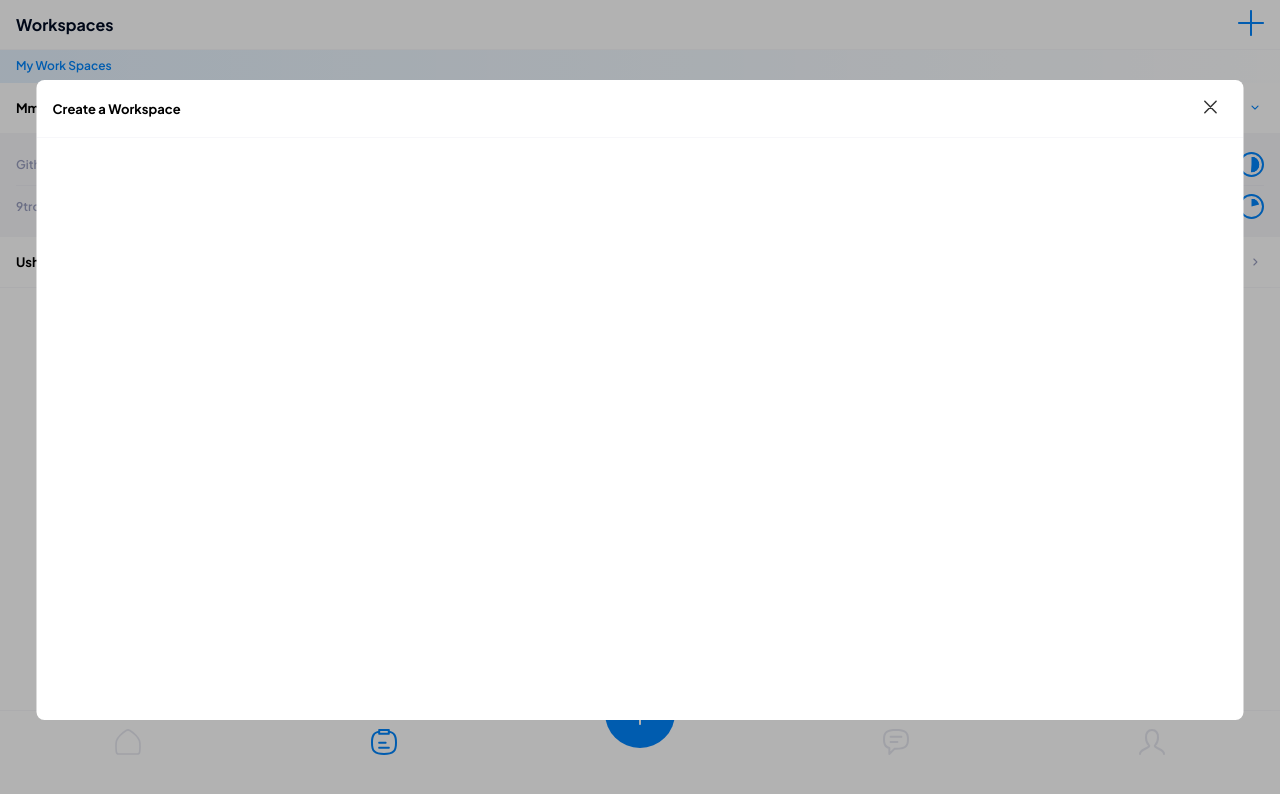
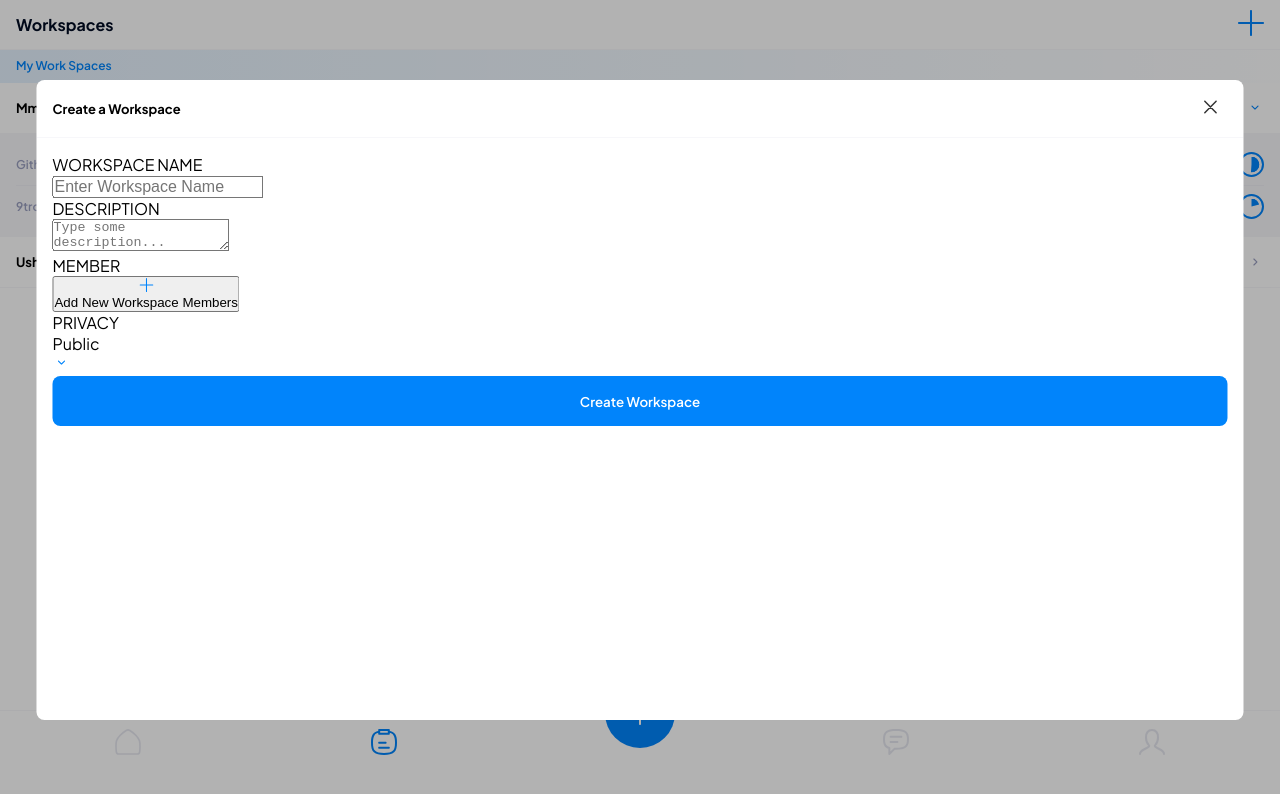
Before and after one commit to 9trocoder/mmekut, a React (Create React App) app: page /workspace in a window 1280 px wide. Shown: the top 794 px of the page. Built offline with nearby package versions, Linux system fonts and the light colour scheme.

Commit message:
create big button component

```diff
--- /dev/null
+++ b/src/components/BigButton.js
@@ -0,0 +1,11 @@
+const BigButton = ({ buttonName, handleClick }) => {
+  return (
+    <>
+      <button onClick={handleClick} className="bigButton_cnt">
+        <p>{buttonName}</p>
+      </button>
+    </>
+  );
+};
+
+export default BigButton;
--- a/src/components/components.css
+++ b/src/components/components.css
@@ -422,3 +422,18 @@
 .modal__cnt-bottom {
   padding: 16px 16px;
 }
+
+/* big button */
+.bigButton_cnt {
+  width: 100%;
+  border-radius: 8px;
+  height: 50px;
+  display: flex;
+  align-items: center;
+  justify-content: center;
+  font-family: inherit;
+  border: none;
+  background-color: #0184fb;
+  color: #ffffff;
+  font-weight: 600;
+}
--- a/src/pages/workspacepage/workspacepage.js
+++ b/src/pages/workspacepage/workspacepage.js
@@ -1,6 +1,7 @@
 import React, { useState } from "react";
 import { useNavigate } from "react-router-dom";
 import AccordionLayout from "../../components/AccordionLayout";
+import BigButton from "../../components/BigButton";
 import BottomNav from "../../components/BottomNav";
 import HeaderBar from "../../components/HeaderBar";
 import Modal from "../../components/Modal";
@@ -9,6 +10,7 @@ import WorkspaceTasklist from "../../components/WorkspaceTasklist";
 import {
   addIconBlue,
   addIconWhite,
+  arrowdownbutton,
   chatNotActive,
   closeIcon,
   dividerr,
@@ -32,13 +34,16 @@ function Workspacepage() {
     navigate("/");
   };
 
-  const handleWorkspaceAddClick = () => {
-
-  }
+  const handleWorkspaceAddClick = () => {};
+  const handleCreateWorkspace = () => {};
 
   return (
     <>
-      <HeaderBar headerText="Workspaces" addIcon={addIconBlue} handleAddClick={handleWorkspaceAddClick} />
+      <HeaderBar
+        headerText="Workspaces"
+        addIcon={addIconBlue}
+        handleAddClick={handleWorkspaceAddClick}
+      />
 
       <div className="workspacepage__cnt">
         <TitleCard name="My Work Spaces" />
@@ -66,7 +71,7 @@ function Workspacepage() {
           activeIndex={activeIndex}
           setActiveIndex={setActiveIndex}
         >
-           <WorkspaceTasklist
+          <WorkspaceTasklist
             projectName="LC Wakiki"
             numtask="2/4"
             progressNumber={50}
@@ -81,8 +86,46 @@ function Workspacepage() {
       </div>
 
       <Modal modalName="Create a Workspace" closeIcon={closeIcon}>
+        <div className="createworkspace__cnt">
+          <div className="createworkspace__inputitem">
+            <p>WORKSPACE NAME</p>
+            <input type="text" placeholder="Enter Workspace Name" />
+          </div>
+          <div className="createworkspace__inputitem">
+            <p>DESCRIPTION</p>
+            <textarea type="text" placeholder="Type some description..." />
+          </div>
+          <div className="createworkspace__inputitem">
+            <p>MEMBER</p>
+            <button>
+              <svg
+                width="14"
+                height="14"
+                viewBox="0 0 26 26"
+                fill="none"
+                xmlns="http://www.w3.org/2000/svg"
+              >
+                <path
+                  d="M1 12C0.447715 12 0 12.4477 0 13C0 13.5523 0.447715 14 1 14V12ZM25 14C25.5523 14 26 13.5523 26 13C26 12.4477 25.5523 12 25 12V14ZM14 1C14 0.447715 13.5523 0 13 0C12.4477 0 12 0.447715 12 1H14ZM12 25C12 25.5523 12.4477 26 13 26C13.5523 26 14 25.5523 14 25H12ZM1 14H25V12H1V14ZM12 1V25H14V1H12Z"
+                  fill="#0184FB"
+                />
+              </svg>
+              <p>Add New Workspace Members</p>
+            </button>
+          </div>
 
-
+          <div className="createworkspace__inputitem">
+            <p>PRIVACY</p>
+            <div className="createworkspace__privacy-cnt">
+              <p>Public</p>
+              {arrowdownbutton}
+            </div>
+          </div>
+          <BigButton
+            buttonName="Create Workspace"
+            handleClick={handleCreateWorkspace}
+          />
+        </div>
       </Modal>
       <BottomNav
         homeIcon={homeIconNotActive}
```
